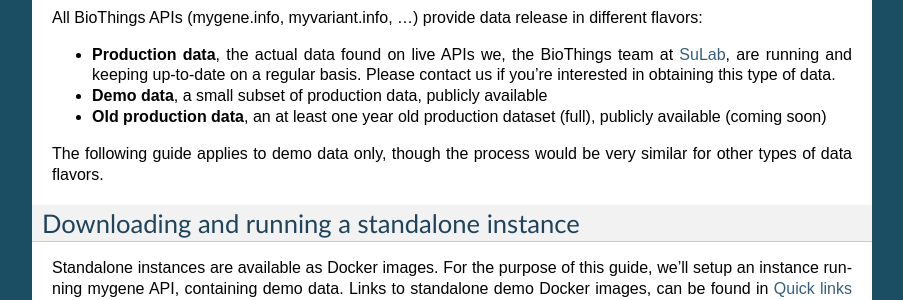
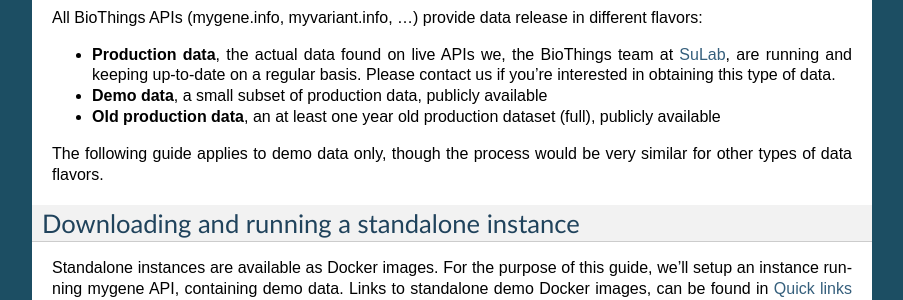
Before and after one commit to biothings/biothings.api, a Sphinx documentation site: the page built from docs/doc/standalone.rst, in a window 1280 px wide and 900 px high, scrolled down 1544 px. Shown: the part 152-452 px from the top of the window, without its empty margins (198-1101 px from the left). Built offline with Sphinx 7.4.7, drawn with Linux system fonts in a browser that asks for light colours; some of the changed text lies outside the part shown.

Commit message:
fix typos

```diff
--- a/docs/doc/standalone.rst
+++ b/docs/doc/standalone.rst
@@ -124,7 +124,7 @@ All BioThings APIs (mygene.info, myvariant.info, ...) provide data release in di
 * **Production data**, the actual data found on live APIs we, the BioThings team at `SuLab <http://sulab.org>`_, are running and keeping up-to-date on a regular basis.
   Please contact us if you're interested in obtaining this type of data.
 * **Demo data**, a small subset of production data, publicly available
-* **Old production data**, an at least one year old production dataset (full), publicly available (coming soon)
+* **Old production data**, an at least one year old production dataset (full), publicly available
 
 The following guide applies to demo data only, though the process would be very similar for other types of data flavors.
 
```
Also changed, not shown: other parts of docs/doc/standalone.rst (+1 -1 lines).
